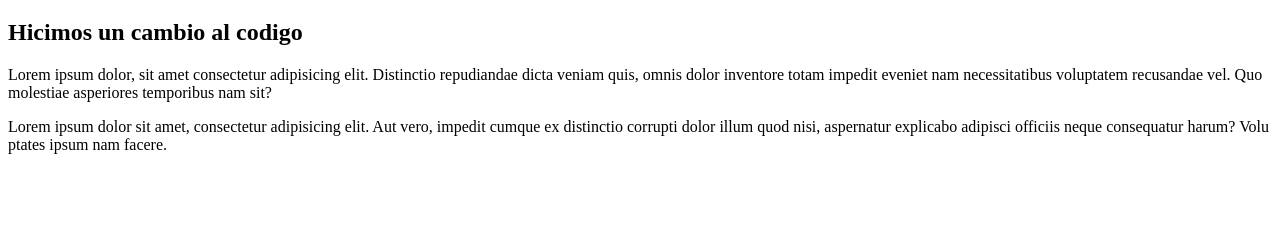
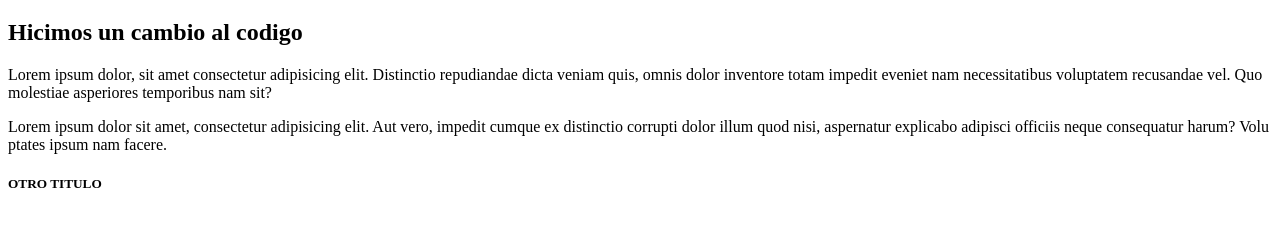
Before and after one commit to WillJ0918/GyG, a plain HTML site: page index.html in a window 1280 px wide. Shown: the part 61-288 px from the top of the page. Drawn offline with Linux system fonts and the light colour scheme.

Commit message:
Agregamos un h5

```diff
--- a/index.html
+++ b/index.html
@@ -15,5 +15,6 @@
         asperiores temporibus nam sit?</p>
     <p>Lorem ipsum dolor sit amet, consectetur adipisicing elit. Aut vero, impedit cumque ex distinctio corrupti dolor illum quod nisi, aspernatur explicabo adipisci officiis neque consequatur harum? Volu
         ptates ipsum nam facere.</p>
+        <h5>OTRO TITULO</h5>
 </body>
 </html>
```
